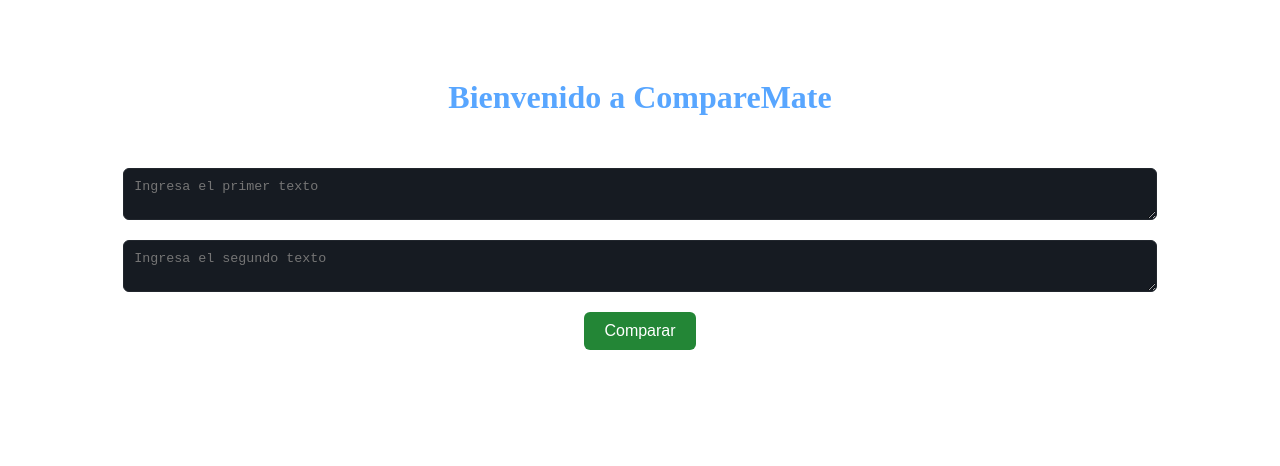
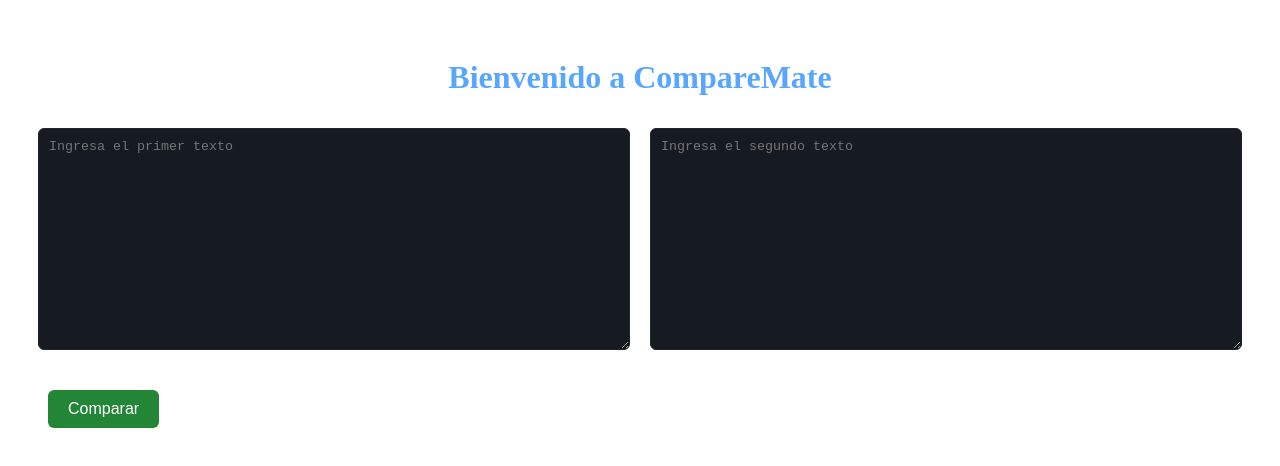
Before and after one commit to Daniel-Santiago-Acosta-1013/comparemate, a Next.js app: page / in a window 1280 px wide. Shown: the top 466 px of the page. Built offline with nearby package versions, Linux system fonts and the light colour scheme.

Commit message:
[add][fix] improving comparator design

```diff
--- a/src/components/Comparator/Comparator.module.scss
+++ b/src/components/Comparator/Comparator.module.scss
@@ -1,17 +1,32 @@
 .comparator {
+    width: 100%;
     display: flex;
     flex-direction: column;
-    align-items: center;
-    padding: 20px;
+    align-items: flex-start;
+    justify-content: center;
+    gap: 20px;
+
+
+    .boxContainer {
+        display: flex;
+        width: 100%;
+        gap: 20px;
+
+        @media (max-width: 768px) {
+            flex-direction: column;
+        }
+    }
 
     textarea {
-      width: 90%;
-      margin: 10px;
+        width: 80%; // Ajuste para el gap
+        height: 200px; // Altura fija para una mejor visualización
+        margin: 10px 0;
         padding: 10px;
         border: 1px solid #21262d;
         border-radius: 6px;
         background-color: #161b22;
         color: #c9d1d9;
+        resize: vertical; // Permite al usuario cambiar la altura del textarea
 
         &:focus {
             outline: none;
@@ -35,6 +50,7 @@
     }
 
     .result {
+        width: 100%;
         margin-top: 20px;
         color: #8b949e;
     }
--- a/src/components/Comparator/Comparator.tsx
+++ b/src/components/Comparator/Comparator.tsx
@@ -13,8 +13,10 @@
 
     return (
         <div className={styles.comparator}>
+            <div className={styles.boxContainer}>
                 <textarea value={inputOne} onChange={e => setInputOne(e.target.value)} placeholder="Ingresa el primer texto"></textarea>
                 <textarea value={inputTwo} onChange={e => setInputTwo(e.target.value)} placeholder="Ingresa el segundo texto"></textarea>
+            </div>
             <button onClick={compareTexts}>Comparar</button>
             <div className={styles.result}>{difference}</div>
         </div>
--- a/src/styles/Home.module.scss
+++ b/src/styles/Home.module.scss
@@ -1,8 +1,8 @@
 .home {
     text-align: center;
-    padding: 50px;
+    padding: 30px;
 
     h1 {
-      color: #58a6ff;
+        color: #58a6ff;
     }
-  }
+}
```
Lines whose indentation alone changed are shown as unchanged.
